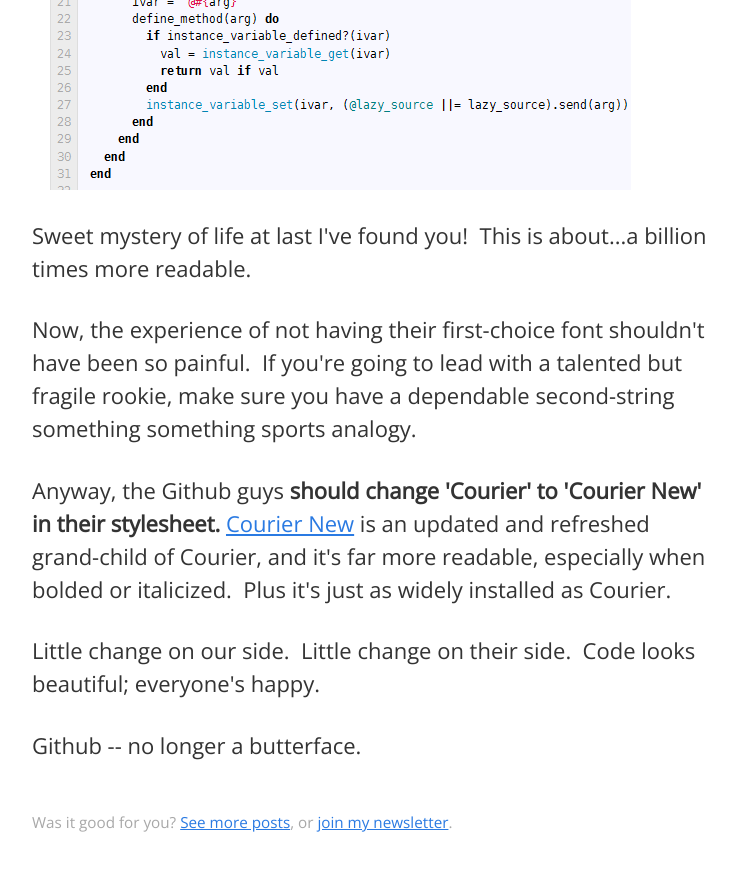
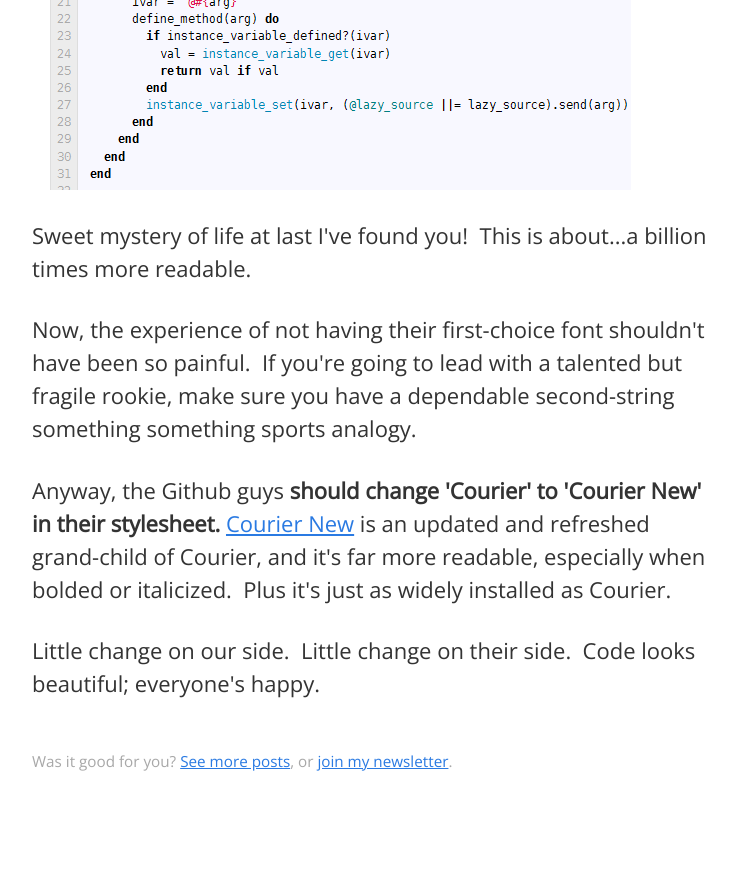
Before and after one commit to r00k/blog, a Jekyll site: the page built from _posts/2009-11-01-making-githubs-code-readable.html, in a window 1280 px wide and 900 px high, scrolled down 2555 px. Shown: the top 871 px of the window, without its empty margins (266-1002 px from the left). Built offline with Jekyll 4.4.1, drawn with Linux system fonts in a browser that asks for light colours; after the commit the page ends 3394 px from its top, so only the background shows below that.

Commit message:
Update 2009-11-01-making-githubs-code-readable.html

```diff
--- a/_posts/2009-11-01-making-githubs-code-readable.html
+++ b/_posts/2009-11-01-making-githubs-code-readable.html
@@ -29,4 +29,3 @@ published: true
 <p>Now, the experience of not having their first-choice font shouldn't have been so painful.  If you're going to lead with a talented but fragile rookie, make sure you have a dependable second-string something something sports analogy.</p>
 <p>Anyway, the Github guys <strong>should change 'Courier' to 'Courier New' in their stylesheet. </strong><a href="http://en.wikipedia.org/wiki/Courier_%28typeface%29#Courier_New">Courier New</a> is an updated and refreshed grand-child of Courier, and it's far more readable, especially when bolded or italicized.  Plus it's just as widely installed as Courier.</p>
 <p>Little change on our side.  Little change on their side.  Code looks beautiful; everyone's happy.</p>
-<p>Github -- no longer a butterface.</p>
```
